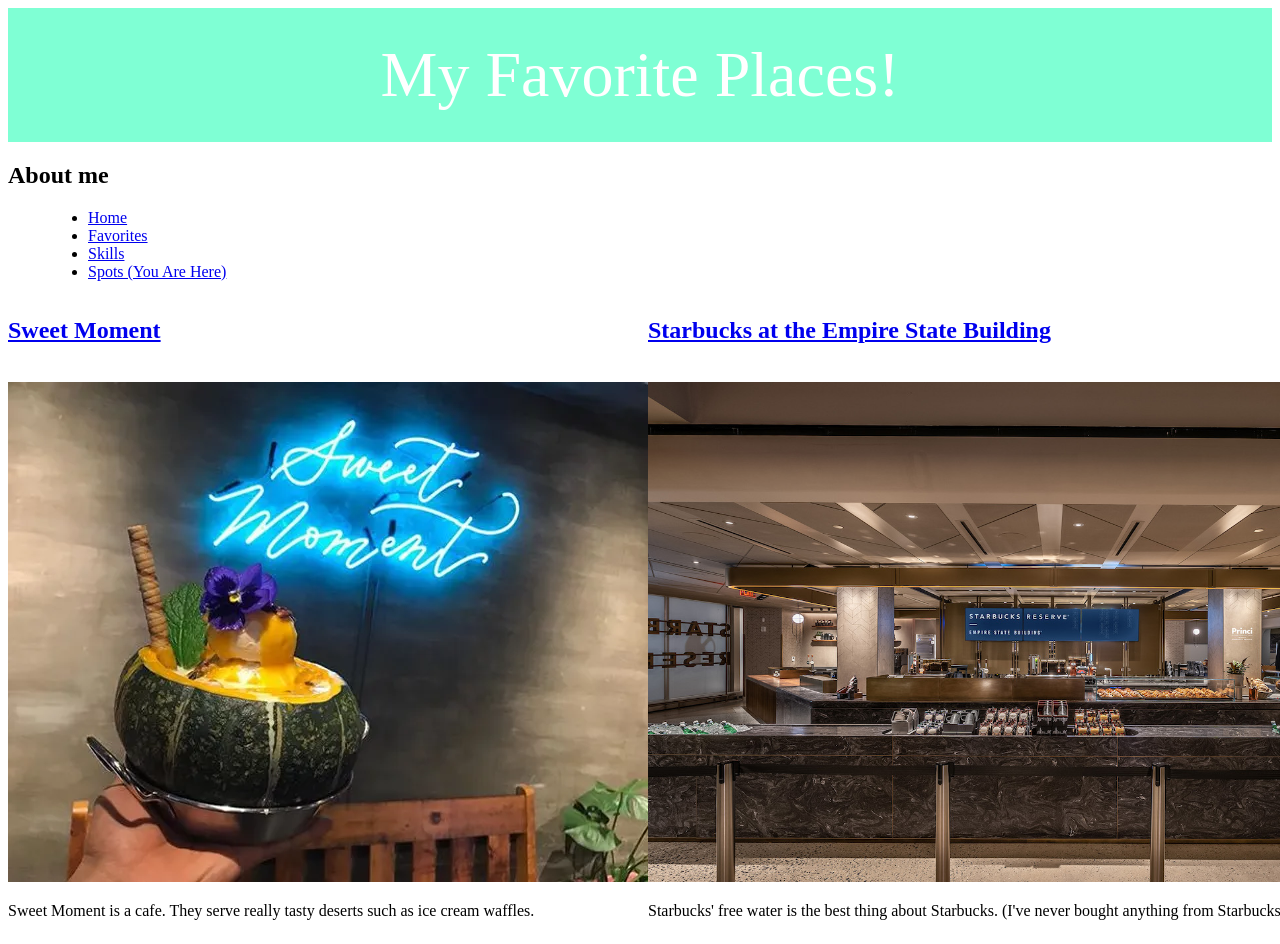
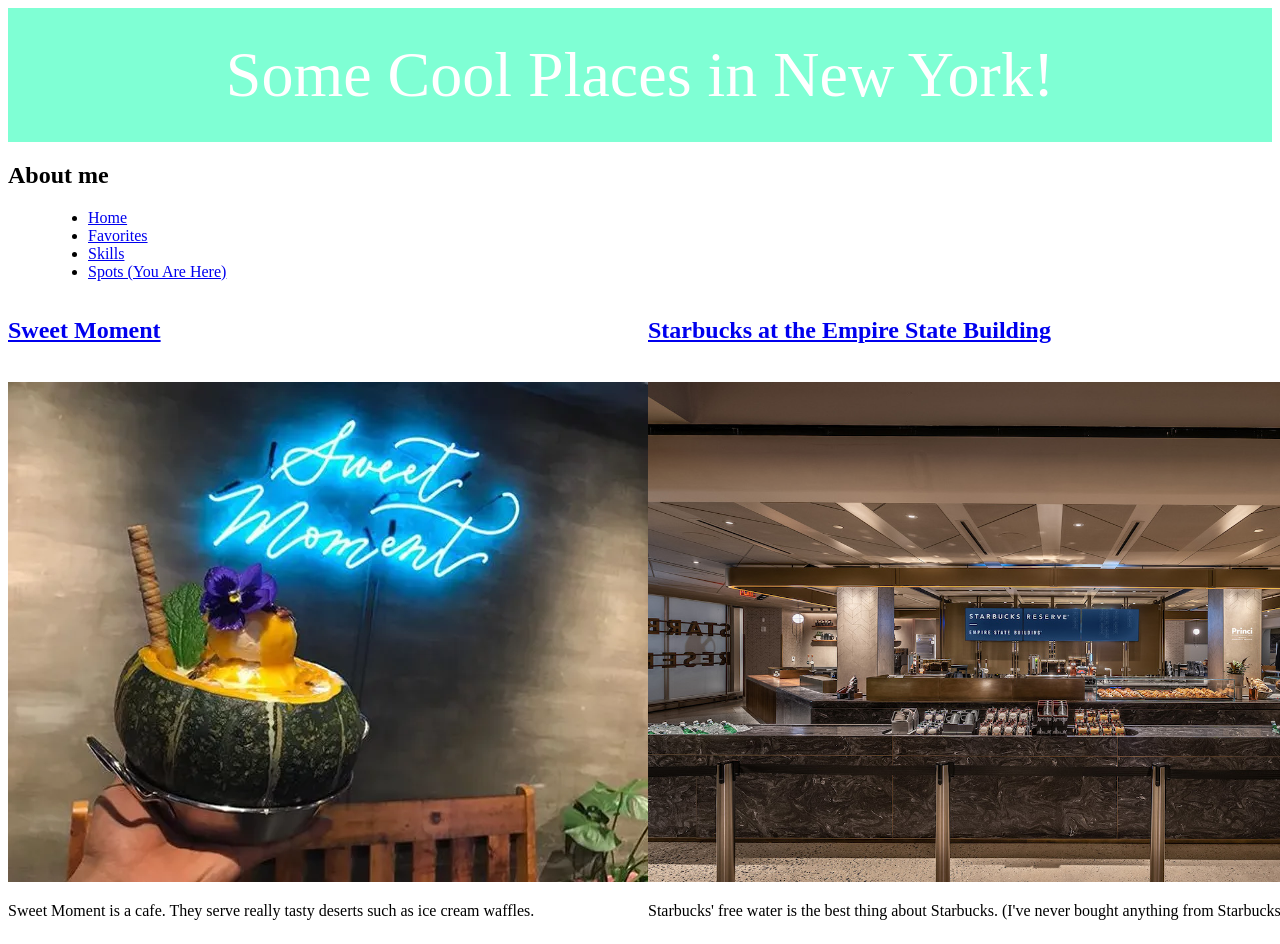
Before and after one commit to pmashi/HTML-Static-Project, a plain HTML site: page subpages/spots.html in a window 1280 px wide. Shown: the top 944 px of the page. Drawn offline with Linux system fonts and the light colour scheme.

Commit message:
update spot header

```diff
--- a/subpages/spots.html
+++ b/subpages/spots.html
@@ -9,7 +9,7 @@
 
 <body>
     <div class="header">
-        My Favorite Places!
+        Some Cool Places in New York!
     </div>
 </body>
 
```
